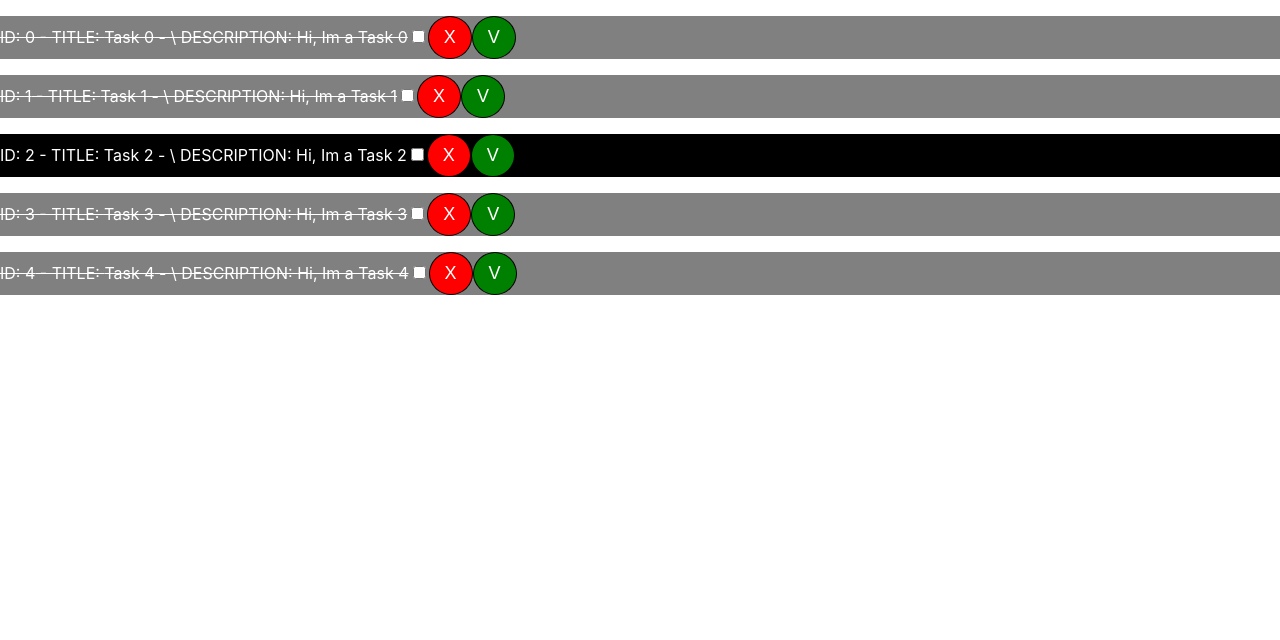
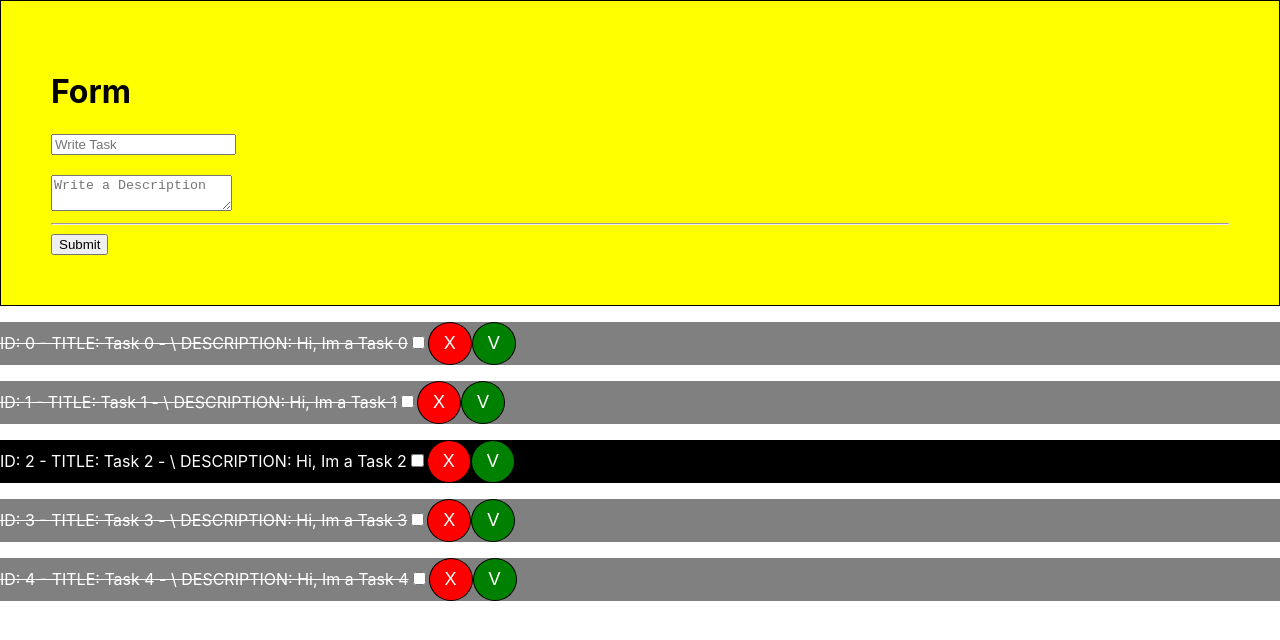
Before and after one commit to Cesar-Morales/-course-and-experiments, a React (Create React App) app: page / in a window 1280 px wide. Shown: the top 640 px of the page. Built offline with nearby package versions, Linux system fonts and the light colour scheme.

Commit message:
Forms & events

```diff
--- a/src/App.js
+++ b/src/App.js
@@ -1,14 +1,22 @@
 import './App.css';
-import {Component} from 'react'
+import {Component} from 'react';
 
-import tasks from './sample/tasks.json'
-import Tasks from './component/Tasks'
+// DB
+import tasks from './sample/tasks.json';
+
+//Components
+import Tasks from './component/Tasks';
+import TaskForm from './component/TaskForm';
 
 //console.log(tasks)
 class App extends Component{
 
   render(){
-    return  <div> <Tasks tasks={tasks}/> </div>
+
+    return  <div>
+                <TaskForm/>
+                <Tasks tasks={tasks}/>
+            </div>
   }
 }
 
--- /dev/null
+++ b/src/component/TaskForm.js
@@ -0,0 +1,55 @@
+import {Component} from 'react'
+
+
+//EXPORT DEFAULT NEW
+export default class TaskForm extends Component {
+
+    state = {
+        title: '',
+        description: ''
+    }
+
+    onSubmit = (event) => {
+        //console.log('submiting..');
+        //console.log(this.state)
+        event.preventDefault(); //
+    }
+
+    onChange = (e) => {
+        //console.log(e.target.value)
+        //console.log(e.target.name, e.target.value)
+        this.setState({
+            [e.target.name]: e.target.value
+        })
+    }
+
+    render(){
+        return(
+            <form style={formStyle} onSubmit={this.onSubmit}>
+                <h1>Form</h1>
+                <input  type='text'
+                        name='title'
+                        placeholder='Write Task'
+                        onChange={this.onChange}
+                        value={this.state.title}
+                />
+                <br/>
+                <br/>
+                <textarea   type='text'
+                            name='description'
+                            placeholder='Write a Description '
+                            onChange={this.onChange}
+                            value={this.state.description}>
+                </textarea>
+                <hr/>
+                <input type='submit'></input>
+            </form>
+        )
+    }
+}
+
+const formStyle = {
+    border: '1px solid black',
+    background: 'yellow',
+    padding: '50px'
+}
```
